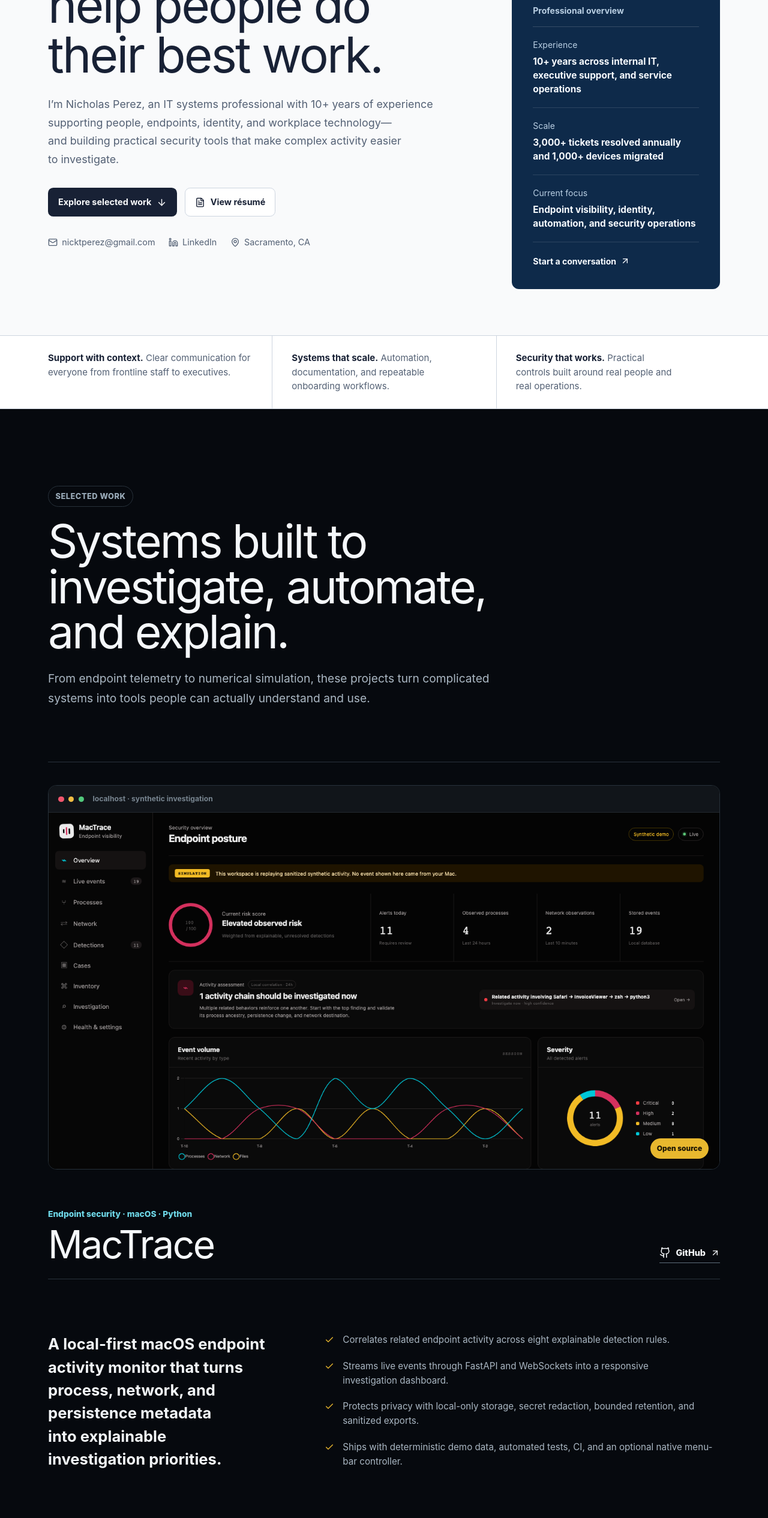
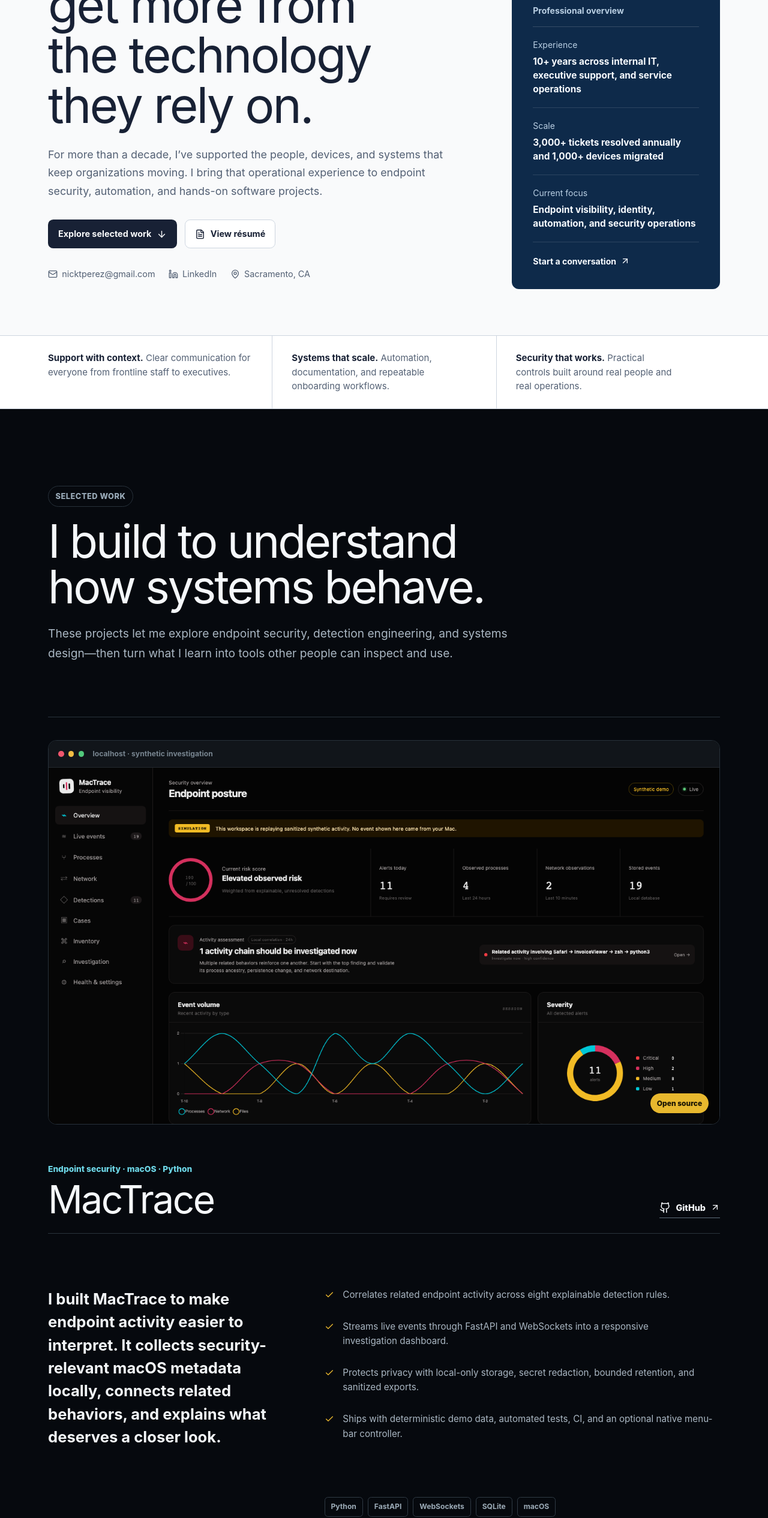
Before and after one commit to nicktperez/My-Website, a React (Vite) app: page / in a window 1280 px wide. Shown: the part 234-2765 px from the top of the page at 60% size. Built offline with nearby package versions, Linux system fonts and the light colour scheme.

Commit message:
Refine portfolio voice and project copy

```diff
--- a/src/App.tsx
+++ b/src/App.tsx
@@ -199,11 +199,11 @@ const App = () => {
       <main id="main-content">
         <section className="hero page-width" id="top">
           <div className="hero-copy">
-            <h1>IT systems that help people do their best work.</h1>
+            <h1>I help teams get more from the technology they rely on.</h1>
             <p className="hero-summary">
-              I’m Nicholas Perez, an IT systems professional with 10+ years of experience
-              supporting people, endpoints, identity, and workplace technology—and building
-              practical security tools that make complex activity easier to investigate.
+              For more than a decade, I’ve supported the people, devices, and systems that
+              keep organizations moving. I bring that operational experience to endpoint
+              security, automation, and hands-on software projects.
             </p>
 
             <div className="hero-actions">
@@ -271,10 +271,11 @@ const App = () => {
           <div className="page-width">
             <div className="work-heading">
               <p className="work-kicker">Selected work</p>
-              <h2>Systems built to investigate, automate, and explain.</h2>
+              <h2>I build to understand how systems behave.</h2>
               <p>
-                From endpoint telemetry to numerical simulation, these projects turn
-                complicated systems into tools people can actually understand and use.
+                These projects let me explore endpoint security, detection engineering,
+                and systems design—then turn what I learn into tools other people can
+                inspect and use.
               </p>
             </div>
 
--- a/src/data.ts
+++ b/src/data.ts
@@ -22,7 +22,7 @@ export const portfolioData = {
         github: "https://github.com/nicktperez/MacTrace",
         image: "/mactrace-dashboard.png",
         imageAlt: "MacTrace endpoint security dashboard showing synthetic risk, detections, event volume, and severity",
-        description: "A local-first macOS endpoint activity monitor that turns process, network, and persistence metadata into explainable investigation priorities.",
+        description: "I built MacTrace to make endpoint activity easier to interpret. It collects security-relevant macOS metadata locally, connects related behaviors, and explains what deserves a closer look.",
         highlights: [
             "Correlates related endpoint activity across eight explainable detection rules.",
             "Streams live events through FastAPI and WebSockets into a responsive investigation dashboard.",
@@ -38,8 +38,8 @@ export const portfolioData = {
             github: "https://github.com/nicktperez/siem-home-lab",
             image: "/siem-kibana-dashboard.png",
             imageAlt: "Kibana visualization showing counts of simulated failed SSH authentication events",
-            description: "A reproducible Elastic Stack lab for log collection, threshold detections, dashboard-driven triage, and documented incident investigation.",
-            outcome: "Built the full path from synthetic telemetry to analyst-ready evidence.",
+            description: "I built an Elastic Stack lab that carries synthetic security events from collection and parsing through detection, triage, and documented investigation.",
+            outcome: "It demonstrates a complete analyst workflow—not just a dashboard.",
             stack: ["Elastic Stack", "Filebeat", "Logstash", "Docker", "Python"]
         },
         {
@@ -48,8 +48,8 @@ export const portfolioData = {
             github: "https://github.com/nicktperez/OrbitLab",
             image: "/orbitlab-screenshot.png",
             imageAlt: "OrbitLab desktop application simulating a three-dimensional orbital system",
-            description: "A portable C++20 N-body workbench with multiple integrators and gravity solvers, collision models, diagnostics, persistence, and a native SDL 3 interface.",
-            outcome: "Designed as an engineering sample with deterministic tests, profiling, concurrency, and reproducible numerical validation.",
+            description: "I built a C++20 desktop simulator for creating and studying N-body systems with multiple physics solvers, performance tools, and numerical tests.",
+            outcome: "It demonstrates systems design through measurable, reproducible experiments.",
             stack: ["C++20", "SDL 3", "Dear ImGui", "CMake", "Catch2"]
         }
     ],
--- a/src/index.css
+++ b/src/index.css
@@ -800,7 +800,15 @@ li {
 .project-pair {
   display: grid;
   grid-template-columns: repeat(2, minmax(0, 1fr));
-  gap: clamp(1.5rem, 4vw, 3.5rem);
+  grid-template-rows: repeat(6, auto);
+  column-gap: clamp(1.5rem, 4vw, 3.5rem);
+  row-gap: 0;
+}
+
+.project-story {
+  display: grid;
+  grid-row: span 6;
+  grid-template-rows: subgrid;
 }
 
 .project-story-visual {
@@ -858,7 +866,11 @@ li {
 }
 
 .project-story-copy {
-  padding: 1.6rem 0 0;
+  display: contents;
+}
+
+.project-story-copy > p:first-child {
+  padding-top: 1.6rem;
 }
 
 .project-story-copy h3 {
@@ -1398,7 +1410,26 @@ li {
 
   .project-pair {
     grid-template-columns: 1fr;
+    grid-template-rows: none;
     gap: 4rem;
+  }
+
+  .project-story {
+    display: block;
+  }
+
+  .project-story-copy {
+    display: block;
+    padding-top: 1.6rem;
+  }
+
+  .project-story-copy > p:first-child {
+    padding-top: 0;
+  }
+
+  .project-story-copy > p:nth-of-type(2),
+  .project-story-copy > strong {
+    margin-bottom: 1.25rem;
   }
 
 }
```
